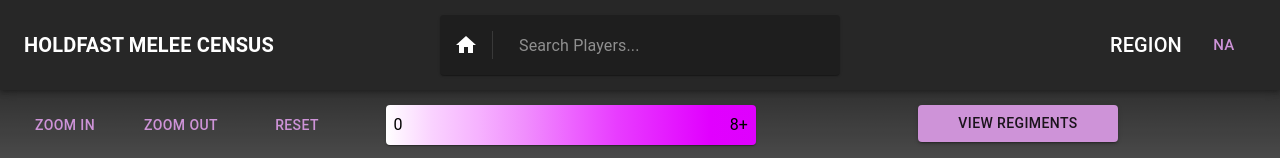
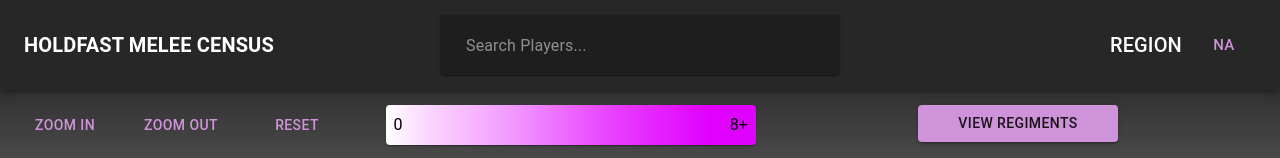
Before and after one commit to Derek1086/holdfast-melee-census, a Next.js app: page / in a window 1280 px wide. Shown: the top 158 px of the page. Built offline with nearby package versions, Linux system fonts and the light colour scheme; no server answers; the database is empty.

Commit message:
remove home from navbar

```diff
--- a/components/NavBar.tsx
+++ b/components/NavBar.tsx
@@ -6,11 +6,7 @@
 import Button from "@mui/material/Button";
 import TextField from "@mui/material/TextField";
 import Autocomplete from "@mui/material/Autocomplete";
-import IconButton from "@mui/material/IconButton";
-import HomeIcon from "@mui/icons-material/Home";
 import Paper from "@mui/material/Paper";
-import Divider from "@mui/material/Divider";
-import { useRouter } from "next/router";
 import { Player } from "../pages/api/playerFetching";
 
 import classes from "./NavBar.module.css";
@@ -40,8 +36,6 @@
     searchHandler(event.target.value);
   };
 
-  const router = useRouter();
-
   return (
     <Box>
       <AppBar position="static" sx={{ width: "100%" }}>
@@ -69,16 +63,6 @@
                 e.preventDefault();
               }}
             >
-              <IconButton
-                sx={{ p: "10px" }}
-                aria-label="home"
-                onClick={() => {
-                  router.push("/");
-                }}
-              >
-                <HomeIcon />
-              </IconButton>
-              <Divider sx={{ height: 28, m: 0.5 }} orientation="vertical" />
               <Autocomplete
                 freeSolo
                 sx={{ ml: 1, flex: 1 }}
```
